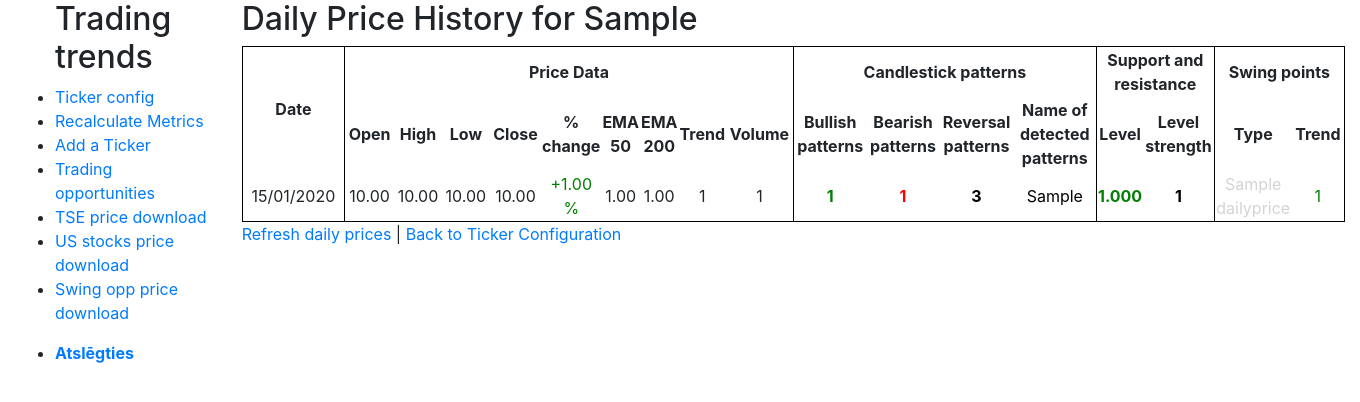
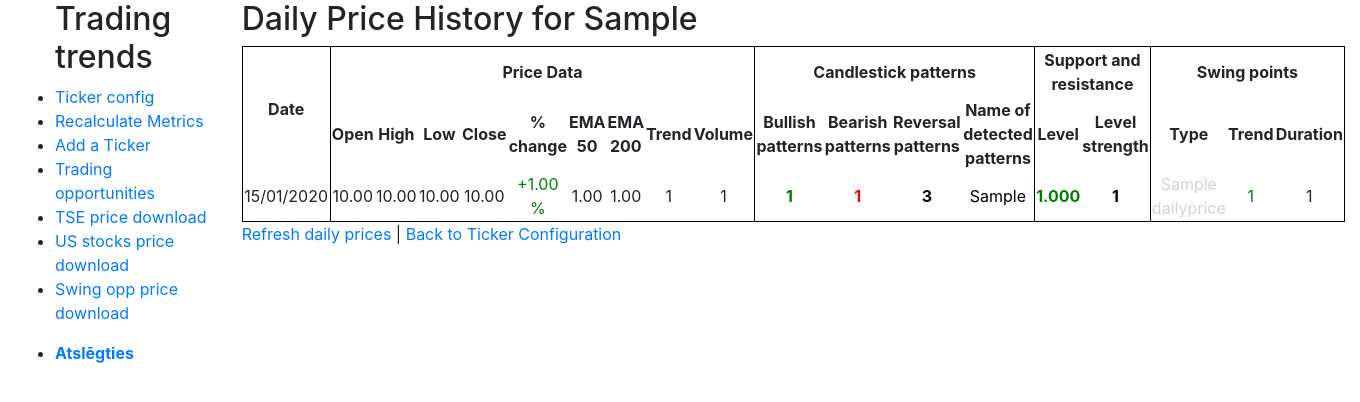
Before and after one commit to db533/trading, a Django app: page /ticker/1/daily-prices/ in a window 1360 px wide. Shown: the top 402 px of the page. Run offline with Django 4.2, Linux system fonts and the light colour scheme; a user stored in the database is signed in; tables that the repository leaves empty hold one stand-in row (values such as "Sample post").

Commit message:
Adding count of candles since last swing point

```diff
--- a/trading_app/models.py
+++ b/trading_app/models.py
@@ -67,6 +67,7 @@ class BasePrice(models.Model):
     swing_point_current_trend = models.IntegerField(default=0) # 1 = Up-trend, -1 Down-trend, 0 = Pattern not evident
     healthy_bullish_count = models.IntegerField(default=0)  # Count of number of healthy bullish candles since last swing point.
     healthy_bearish_count = models.IntegerField(default=0)  # Count of number of healthy bearish candles since last swing point.
+    candle_count_since_last_swing_point = models.IntegerField(default=0)
 
     #resistance_strength = models.IntegerField()
 
--- a/trading_app/price_download.py
+++ b/trading_app/price_download.py
@@ -580,10 +580,11 @@ def identify_highs_lows_gann(df, reversal_days=2, price_move_percent=1.5):
                 last_swing_point = 'LH'
             last_high_reference = df.iloc[0]['High']
             last_low_reference = df.iloc[0]['Low']
-
+            candle_count_since_last_swing_point = 0
         index_label = df.index[i]
         window_slice = df.iloc[i:i + reversal_days + 1]
         swing_point_occured = False
+        candle_count_since_last_swing_point += 1
         if uptrend_in_progress:
             # First check if a new high was not achieved (but only if this is not the first record).
             high_day_0 = df.iloc[i]['High']
@@ -663,6 +664,8 @@ def identify_highs_lows_gann(df, reversal_days=2, price_move_percent=1.5):
         if swing_point_occured == True:
             df.at[index_label, 'healthy_bullish_candle'] = healthy_bullish_count
             df.at[index_label, 'healthy_bearish_candle'] = healthy_bearish_count
+            df.at[index_label, 'candle_count_since_last_swing_point'] = candle_count_since_last_swing_point
+            candle_count_since_last_swing_point = 0
             final_swing_point_trend = df.loc[index_label, 'swing_point_current_trend']
             if current_trend_seq_count > 2:
                 # This data point is part of a swing trend.
--- a/trading_app/templates/price_list_v2.html
+++ b/trading_app/templates/price_list_v2.html
@@ -10,7 +10,7 @@
         <th colspan="9" style="text-align:center; border-left: 1px solid black; border-right: 1px solid black;">Price Data</th>
         <th colspan="4" style="text-align:center; border-left: 1px solid black; border-right: 1px solid black;">Candlestick patterns</th>
         <th colspan="2" style="text-align:center; border-left: 1px solid black; border-right: 1px solid black;">Support and resistance</th>
-        <th colspan="2" style="text-align:center; border-left: 1px solid black; border-right: 1px solid black;">Swing points</th>
+        <th colspan="3" style="text-align:center; border-left: 1px solid black; border-right: 1px solid black;">Swing points</th>
       </tr>
       <!-- Second row for specific column names -->
       <tr>
@@ -32,7 +32,8 @@
         <th style="text-align:center; border-left: 1px solid black">Level</th>
         <th style="text-align:center; width: 8ch;">Level strength</th>
         <th style="text-align:center; border-left: 1px solid black; width: 8ch;">Type</th>
-        <th style="text-align:center; border-right: 1px solid black; width: 8ch;">Trend</th>
+        <th style="text-align:center; width: 8ch;">Trend</th>
+        <th style="text-align:center; border-right: 1px solid black; width: 8ch;">Duration</th>
       </tr>
     </thead>
     <tbody>
@@ -55,7 +56,8 @@
           <td style="text-align:center; border-left: 1px solid black; color: {% if candle.level_type == 1 %}green{% elif candle.level_type == 2 %}red{% else %}lightgrey{% endif %}; font-weight: {% if candle.level %}bold{% else %}normal{% endif %};">{{ candle.level }}</td>
           <td style="text-align:center; color: {% if candle.level_strength > 0 %}black{% else %}lightgrey{% endif %}; font-weight: {% if candle.level_strength %}bold{% else %}normal{% endif %};">{{ candle.level_strength }}</td>
           <td style="text-align:center; border-left: 1px solid black; color: {% if candle.swing_direction > 0 %}green{% elif candle.swing_direction < 0 %}red{% else %}lightgrey{% endif %}; font-weight: {% if candle.swing_direction != 0 %}bold{% else %}normal{% endif %};">{{ candle.swing_point_label }}</td>
-          <td style="text-align:center; border-right: 1px solid black; color: {% if candle.swing_point_current_trend > 0 %}green{% elif candle.swing_point_current_trend < 0 %}red{% else %}lightgrey{% endif %}; ">{{ candle.swing_point_current_trend }}</td>
+          <td style="text-align:center; color: {% if candle.swing_point_current_trend > 0 %}green{% elif candle.swing_point_current_trend < 0 %}red{% else %}lightgrey{% endif %}; ">{{ candle.swing_point_current_trend }}</td>
+          <td style="text-align:center; border-right: 1px solid black; ">{{ candle.candle_count_since_last_swing_point }}</td>
         </tr>
       {% empty %}
         <tr>
```
